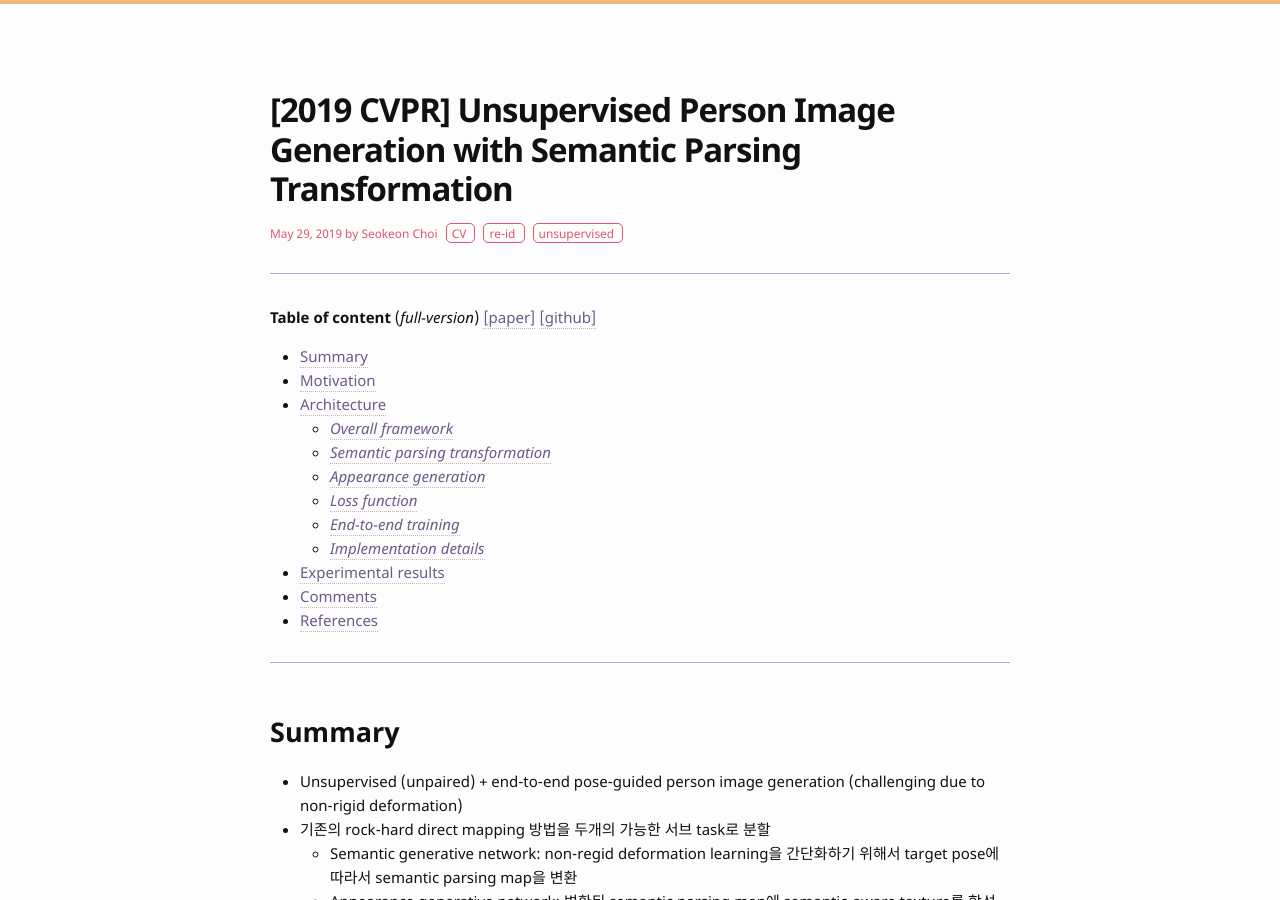
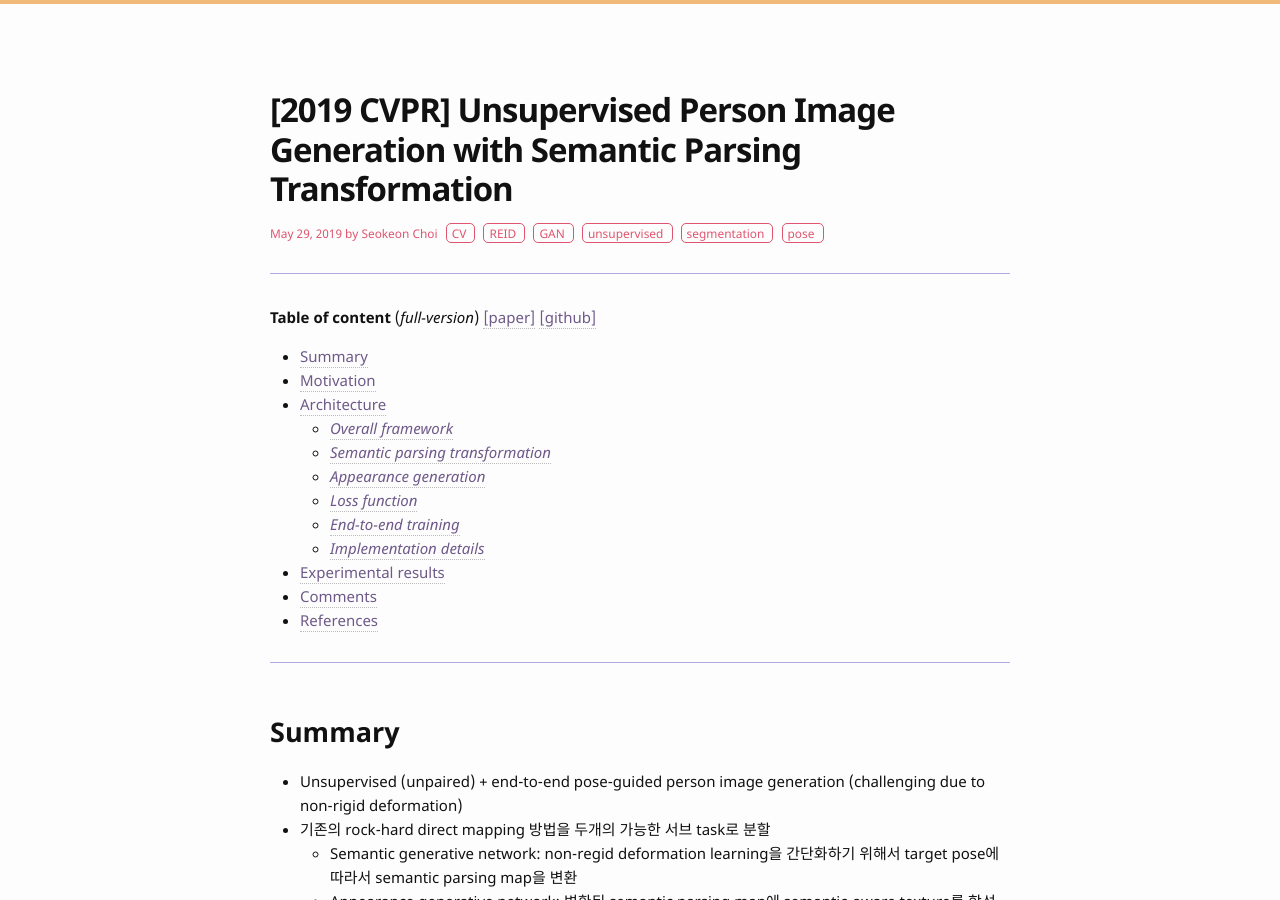
Before and after one commit to bismex/bismex.github.io, a Jekyll site: the page built from _posts/2019-05-29-SPT.md, in a window 1280 px wide and 900 px high. Built offline with Jekyll 4.4.1, drawn with Linux system fonts in a browser that asks for light colours; formulas are drawn with MathJax 3.

Commit message:
Update 2019-05-29-SPT.md

```diff
--- a/_posts/2019-05-29-SPT.md
+++ b/_posts/2019-05-29-SPT.md
@@ -2,7 +2,7 @@
 layout: post
 title: "[2019 CVPR] Unsupervised Person Image Generation with Semantic Parsing Transformation"
 date: 2019-05-29 19:00:00
-tags: CV re-id unsupervised
+tags: CV REID GAN unsupervised segmentation pose
 ---
 
 <!--more-->
```
